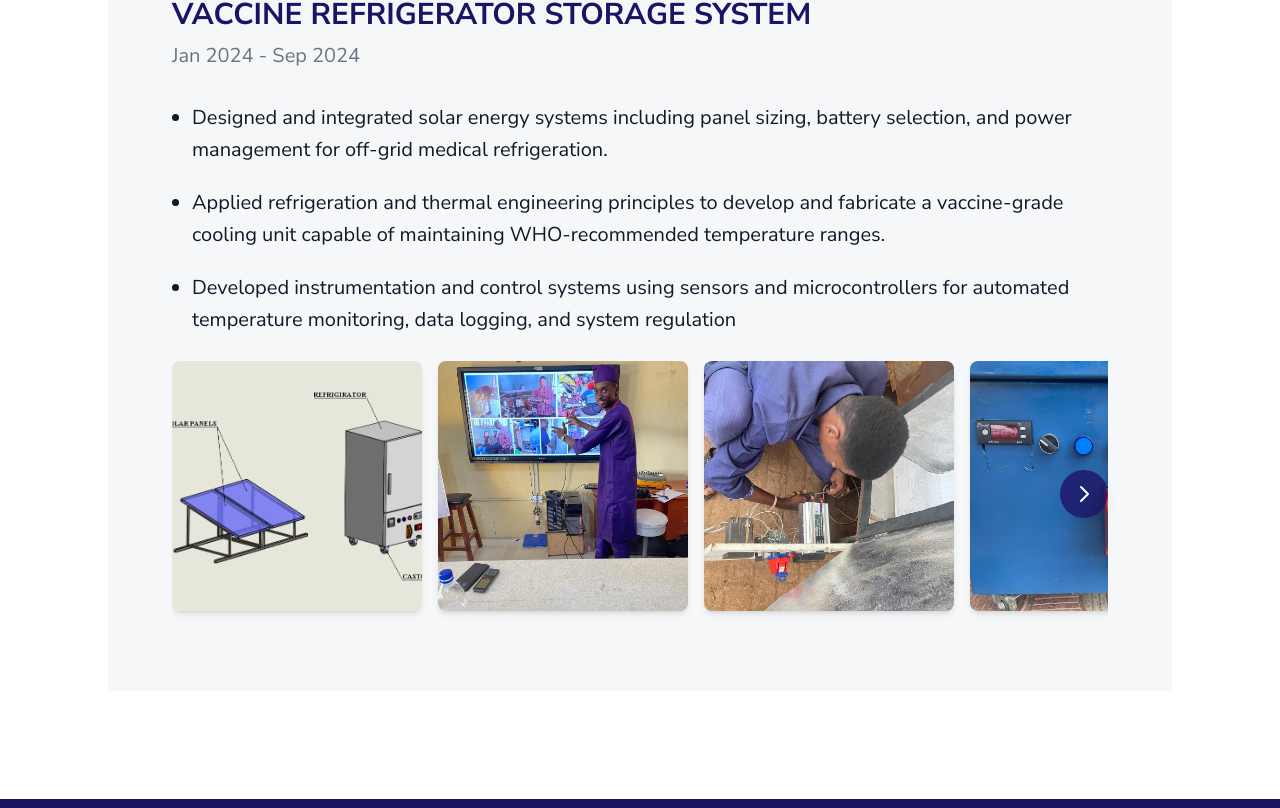
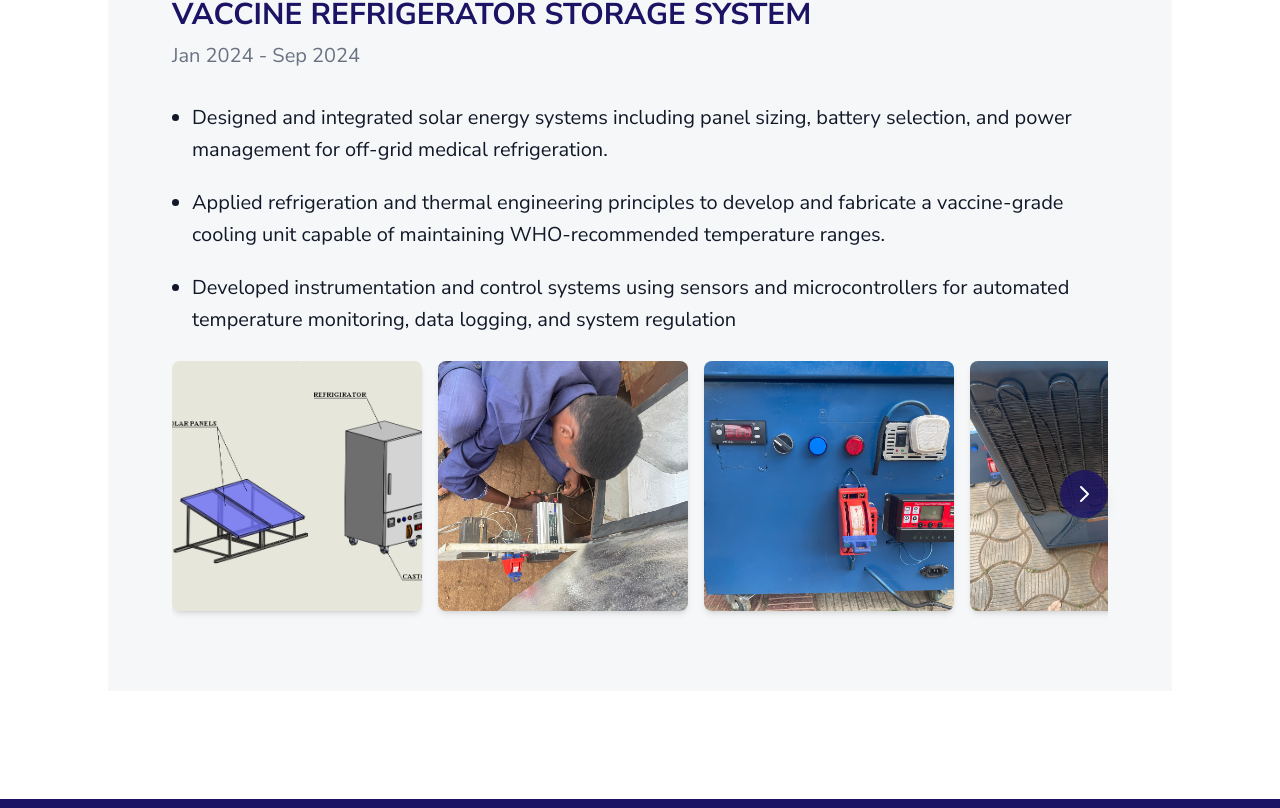
Before and after one commit to otsimaofficial/otsima, a React (Vite) app: page /projects in a window 1280 px wide. Shown: the part 535-1343 px from the top of the page. Built offline with nearby package versions, Linux system fonts and the light colour scheme.

Commit message:
images adjustment

```diff
--- a/src/constants/index.ts
+++ b/src/constants/index.ts
@@ -47,7 +47,6 @@ export const projectData = [
     ],
     images: [
       "/proj1.png",
-      "/proj2.jpg",
       "/proj3.jpg",
       "/proj4.jpg",
       "/proj5.jpg",
```
